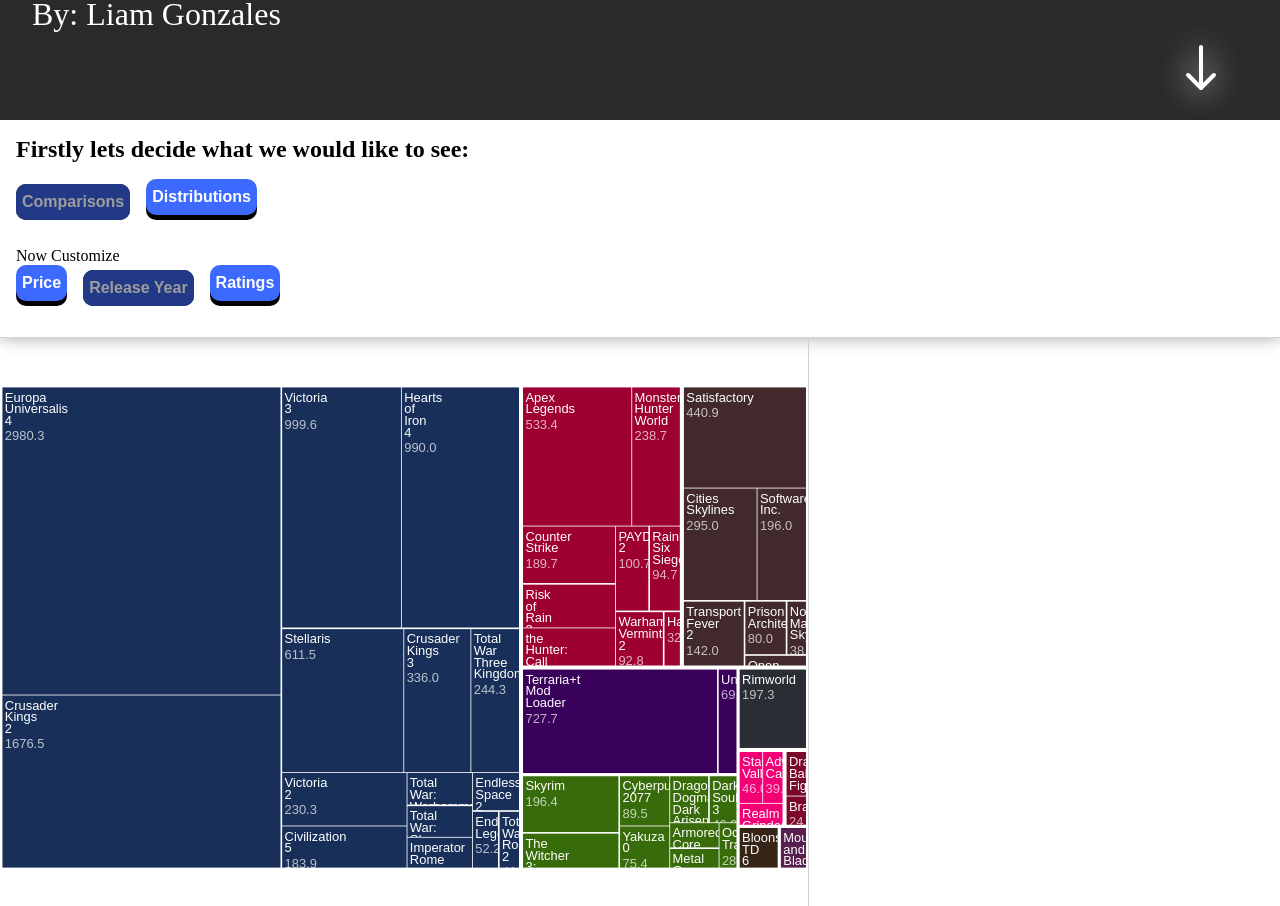
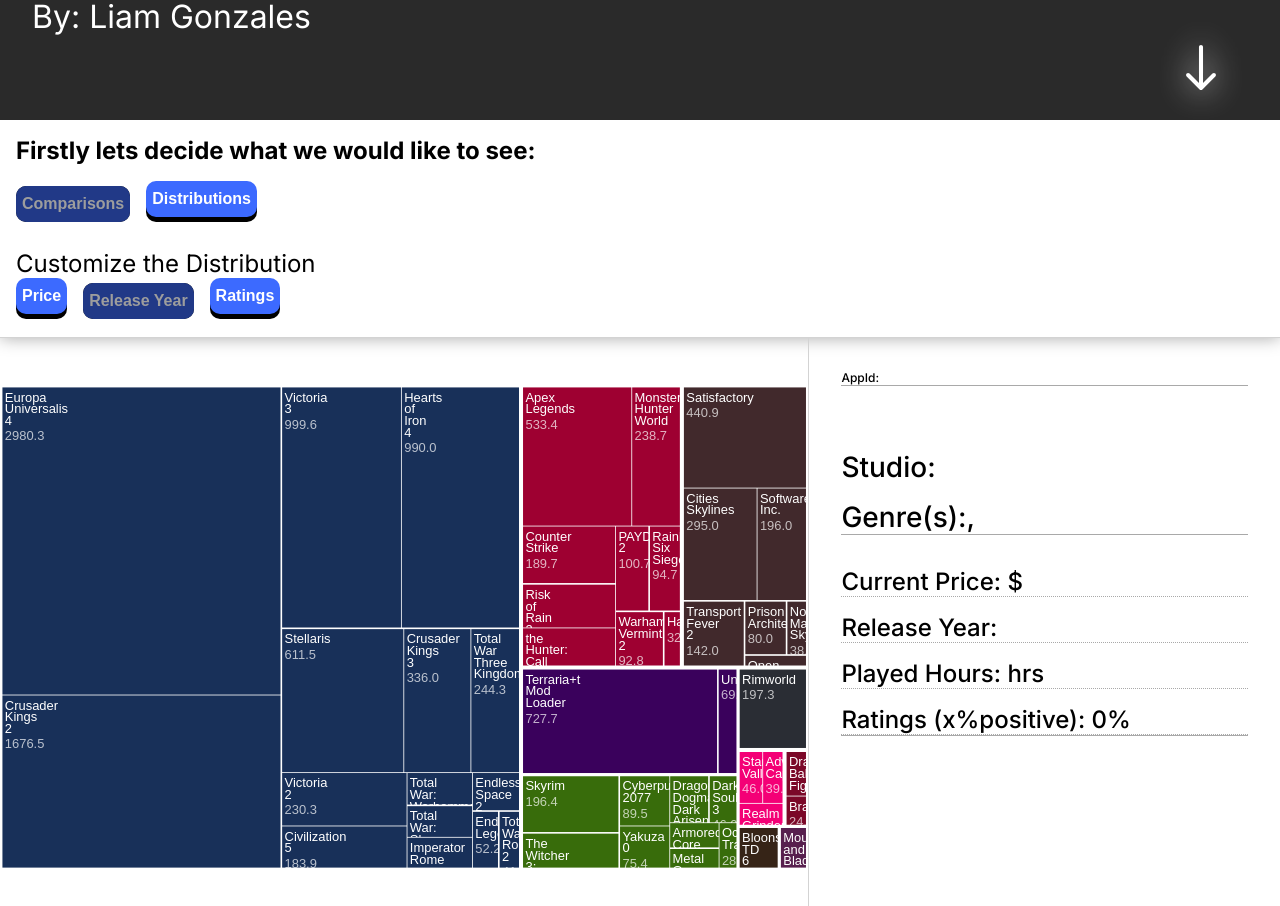
Before and after one commit to lvingonzales/50-games-data-visualization, a React (Vite) app: page / in a window 1280 px wide. Shown: the part 680-1586 px from the top of the page. Built offline with nearby package versions, Linux system fonts and the light colour scheme.

Commit message:
deployment prep commit

```diff
--- a/src/App.jsx
+++ b/src/App.jsx
@@ -30,6 +30,17 @@
 
   const [activeChart, setActiveChart] = useState("tree");
   const [activeCriteria, setActiveCriteria] = useState("Release Year");
+  const [activeData, setActiveData] = useState({
+    Game: null,
+    AppId: null,
+    Genre: null,
+    "Sub-genre": null,
+    Hours: null,
+    "Release Year": null,
+    "Price (current)": null,
+    "Ratings (% positive)": null,
+    Studio: null,
+  });
 
   const [heroSection, heroVisible] = useElementOnScreen({
     ...options,
@@ -103,10 +114,44 @@
         />
 
         <Chart>
-          <Treemap colours={colorMapping} activeChart={activeChart} />
-          <BeeSwarm colours={colorMapping} activeChart={activeChart} activeCriteria={activeCriteria} />
+          <Treemap
+            colours={colorMapping}
+            activeChart={activeChart}
+            setActiveData={setActiveData}
+          />
+          <BeeSwarm
+            colours={colorMapping}
+            activeChart={activeChart}
+            activeCriteria={activeCriteria}
+            setActiveData={setActiveData}
+          />
         </Chart>
-        <div className="infoPanel"></div>
+        <div className="infoPanel">
+          <div className="title">
+            <p className="id">AppId: {activeData.AppId}</p>
+            <p className="name">{activeData.Game}</p>
+          </div>
+          <div className="subTitle">
+            <p className="studio ">Studio: {activeData.Studio}</p>
+            <p className="genres">
+              {" "}
+              Genre(s):{activeData.Genre}, {activeData["Sub-genre"]}
+            </p>
+          </div>
+          <div className="misc">
+            <p className="price">
+              Current Price: ${activeData["Price (current)"]}
+            </p>
+            <p className="year">Release Year: {activeData["Release Year"]}</p>
+            <p className="hours">Played Hours: {activeData.Hours}hrs</p>
+            <p className="ratings">
+              Ratings (x%positive):{" "}
+              {+activeData["Ratings (% positive)"] > 1
+                ? +activeData["Ratings (% positive)"]
+                : +activeData["Ratings (% positive)"] * 100}%
+            </p>
+          </div>
+        </div>
       </div>
     </>
   );
--- a/src/components/Header.jsx
+++ b/src/components/Header.jsx
@@ -14,7 +14,7 @@
           </div>
         </div>
         <div className={style_header.controlPanel}>
-          <p>Now Customize</p>
+          <p>Customize the Distribution</p>
           <div className={style_header.controls}>
             {controlBtns.map(btn => (
               btn
--- a/src/components/beeswarm.jsx
+++ b/src/components/beeswarm.jsx
@@ -1,9 +1,12 @@
 import * as d3 from "d3";
-import { useEffect, useRef } from "react";
+import { useEffect, useRef, useState } from "react";
 import style_treeMap from "../styles/style_treemap.module.css";
+import { element } from "prop-types";
 
-export default function BeeSwarm({ colours, activeChart, activeCriteria }) {
+export default function BeeSwarm({ colours, activeChart, activeCriteria, setActiveData}) {
   const chartRef = useRef(null);
+
+  const [hovered, setHovered] = useState({element: null, genre: null});
 
   const renderChart = () => {
     const chartDimensions = {
@@ -17,7 +20,7 @@
       bottom: 20,
     };
 
-    const radius = 10;
+    const radius = 15;
     const padding = 2;
 
     d3.select(chartRef.current).html('');
@@ -40,8 +43,9 @@
         .attr("viewBox", [0, 0, chartDimensions.width, chartDimensions.height])
         .attr(
           "style",
-          "max-width: 100%; height: auto; border: 1px solid black;"
-        );
+          "max-width: 100%; height: auto;"
+        )
+
 
       svg
         .append("g")
@@ -54,7 +58,6 @@
       svg
         .append("g")
         .attr("transform", `translate(0, 125)`)
-        .attr("style", "border: 1px solid black;")
         .selectAll("circle")
         .data(
           dodge(data, {
@@ -63,6 +66,13 @@
           })
         )
         .join("circle")
+        .attr("id", datum => datum.data.Genre)
+        .on("mouseout", () => setHovered({element: null, genre: null}))
+        .on("mouseover", (event, datum) => {
+          // console.log(typeof +datum.data["Ratings (% positive)"])
+          setHovered({element: event.currentTarget, genre: datum.data.Genre})
+          setActiveData(datum.data)
+        })
         .attr("cx", (datum) => datum.x)
         .attr(
           "cy",
@@ -78,6 +88,27 @@
         .text((datum) => datum.data.Game);
     });
   }
+
+  useEffect (() => {
+    if(hovered.element === null) {
+      Array.from(document.querySelectorAll("circle")).forEach(circle => {
+        circle.classList.remove(style_treeMap.selected);
+        circle.classList.remove(style_treeMap.active);
+        circle.classList.remove(style_treeMap.inactive);
+      })
+    } else {
+      hovered.element.classList.add(style_treeMap.selected)
+      Array.from(document.querySelectorAll("circle")).forEach(circle => {
+        if(circle.id === hovered.genre) {
+          circle.classList.add (style_treeMap.active);
+        } else {
+          circle.classList.add (style_treeMap.inactive)
+        }
+      })
+    }
+
+
+  }, [hovered])
 
   useEffect(() => {
     if (activeChart === "bee") {
--- a/src/components/treemap.jsx
+++ b/src/components/treemap.jsx
@@ -2,7 +2,7 @@
 import { useEffect, useRef} from "react";
 import style_treeMap from "../styles/style_treemap.module.css";
 
-export default function Treemap({colours, activeChart}) {
+export default function Treemap({colours, activeChart, setActiveData}) {
   const chartRef = useRef(null);
 
   const uid = (prefix = "id") => {
@@ -43,7 +43,7 @@
       games.forEach((game) => {
         game.Hours = +game.Hours;
         game["Price (current)"] = +game["Price (current)"];
-        game["Ratings(% positive)"] = +game["Ratings (% positive)"].replace(
+        game["Ratings (% positive)"] = +game["Ratings (% positive)"].replace(
           "%",
           ""
         );
@@ -85,7 +85,9 @@
         .attr("transform", (d) => `translate(${d.x0},${d.y0})`)
         .attr("href", d => `https://steamdb.info/app/${d.data.data.AppId}/`)
         .attr("target", "_blank")
-        .on("mouseover", (event) => {
+        .on("mouseover", (event, datum) => {
+          setActiveData(datum.data.data)
+          console.log(datum.data.data)
           let group = event.currentTarget.classList.value;
           let selected = event.currentTarget.querySelector("rect");
 
--- a/src/index.css
+++ b/src/index.css
@@ -1,3 +1,5 @@
+@import url('https://fonts.googleapis.com/css2?family=Inter:ital,opsz,wght@0,14..32,100..900;1,14..32,100..900&display=swap');
+
 body {
     margin: 0px;
     overflow-x: hidden;
@@ -32,10 +34,12 @@
 
 .heroWrapper > h2 {
     font-size: clamp(36px, 3vh, 50px);
+    font-family: Inter;
 }
 
 .heroWrapper > p {
     font-size: clamp(32px, 2vh, 48px);
+    font-family: Inter;
 }
 
 .heroWrapper.isVisible > * {
@@ -89,3 +93,53 @@
     transform: translateX(0%);
     opacity: 100%;
 }
+
+.infoPanel {
+    padding: 2rem 2rem 0px 2rem;
+    display: flex;
+    flex-direction: column;
+}
+
+.infoPanel > div {
+    display: flex;
+    flex-direction: column;
+    border-bottom: 1px solid darkgray;
+}
+
+.title {
+    margin-bottom: 4rem;
+}
+
+.subTitle {
+    gap: 1rem;
+    margin-bottom: 2rem;
+}
+
+.misc {
+    gap: 1rem;
+}
+
+.infoPanel > * > p {
+    margin: 0px ;
+    font-family: Inter;
+    font-weight: 500;
+}
+
+.id {
+    font-size: .75rem;
+    font-weight: 800;
+}
+
+.name {
+    font-size: 3rem;
+    font-weight: 800;
+}
+
+.price, .year, .hours, .ratings {
+    font-size: 1.5rem;
+    border-bottom: 1px dotted darkgray;
+}
+
+.genres, .studio {
+    font-size: 1.75rem;
+}
--- a/src/styles/style_header.module.css
+++ b/src/styles/style_header.module.css
@@ -8,6 +8,7 @@
     display: flex;
     flex-direction: column;
     gap: 32px;
+    font-family: Inter;
 }
 
 .header > * {
@@ -31,6 +32,7 @@
 .hero > h2,
 .controlPanel > p {
     margin: 0px;
+    font-size: 1.5rem;
 }
 
 .hero > div {
--- a/src/styles/style_treemap.module.css
+++ b/src/styles/style_treemap.module.css
@@ -2,7 +2,7 @@
     transition: 0.5s all ease-in-out;
 }
 
-.active.selected {
+.active.selected, .selected {
     fill: darkgreen;
     fill-opacity: 1 !important;
 }
@@ -14,7 +14,7 @@
 
 .inactive {
     fill: black;
-    fill-opacity: 60%;
+    fill-opacity: 1;
 }
 
 .svgWrapper, .swarmWrapper {
```
Also changed, not shown: public/Games.csv.
